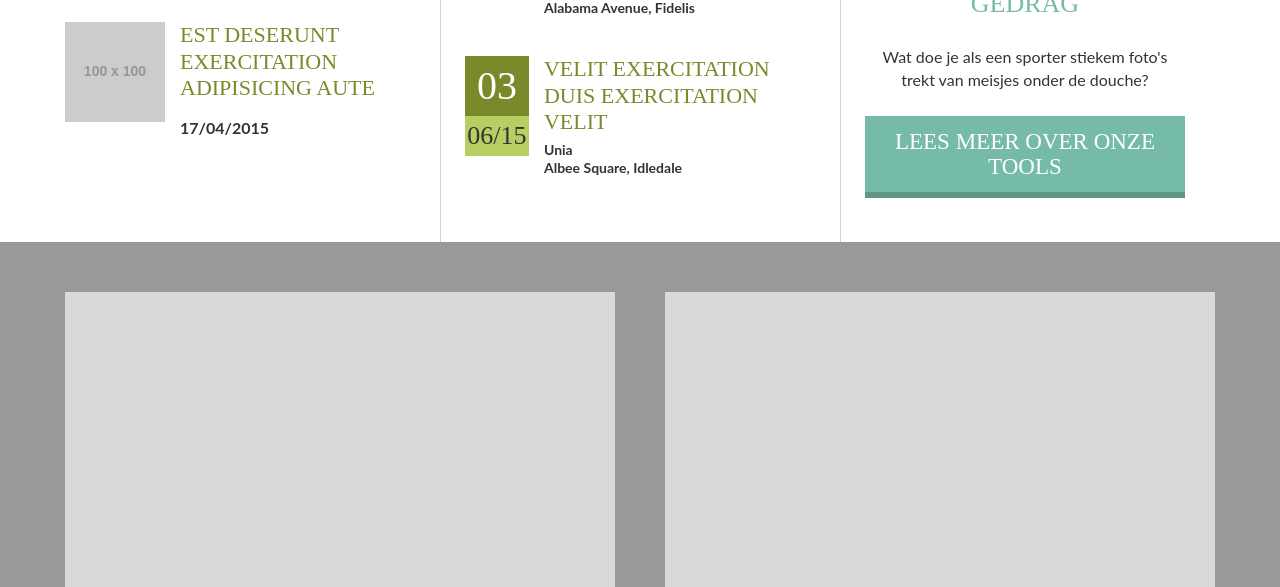
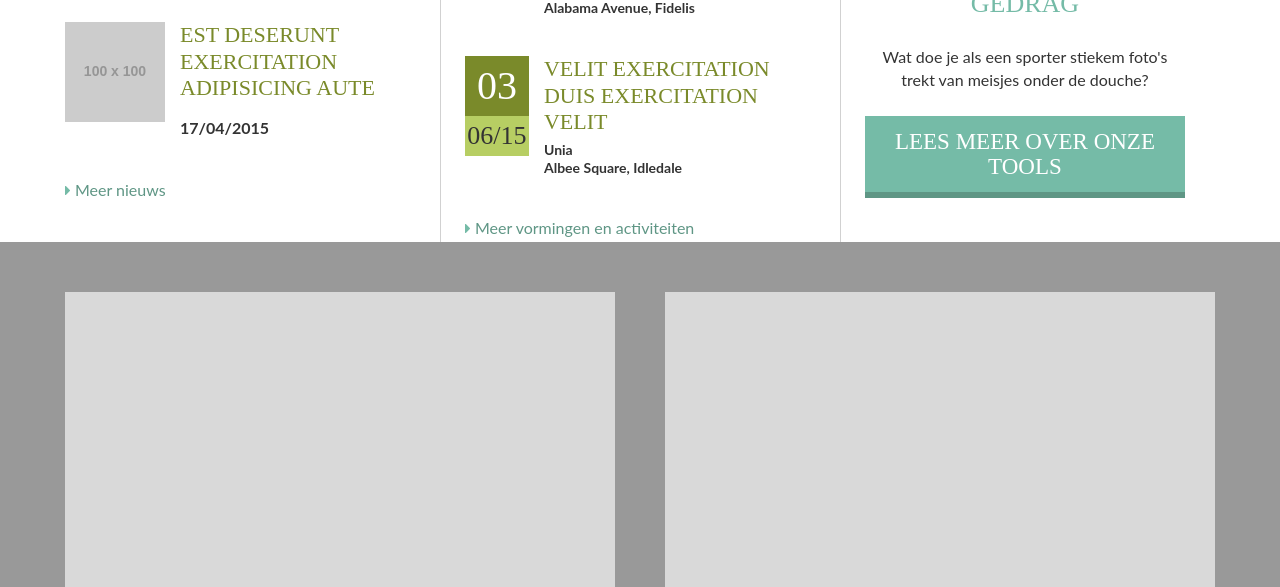
Before and after one commit to thgh/ethicsandsport.com, a website: page index.html in a window 1280 px wide. Shown: the part 778-1365 px from the top of the page. Drawn offline with Linux system fonts and the light colour scheme; placeholder pictures from the web are drawn by us.

Commit message:
Add "meer nieuws"-link on homepage

```diff
--- a/assets/scss/_helpers.scss
+++ b/assets/scss/_helpers.scss
@@ -85,3 +85,15 @@
 	right: 0;
 	top:0;
 }
+
+.a--more{
+	color: $alt-shadow;
+	&:hover{
+		color: $alt-light;
+	}
+	&::before{
+		display: inline-block;
+		content: url("../img/bullet_driehoek.png");
+		width: 10px;
+	}
+}
--- a/index.html
+++ b/index.html
@@ -190,6 +190,7 @@
 					</div>
 				</a>
 
+				<a href="nieuws.html" class="a--more">Meer nieuws</a>
 			</div>
 		</section>
 		<section class="home-activities col-sm" id="activities">
@@ -238,6 +239,7 @@
 					</div>
 				</a>
 
+				<a href="vorming.html" class="a--more">Meer vormingen en activiteiten</a>
 			</div>
 		</section>
 		<section class="home-tools col-lg" id="tools">
```
Also changed, not shown: assets/swig/index.html (+2 -0 lines), assets/css/screen.css.
